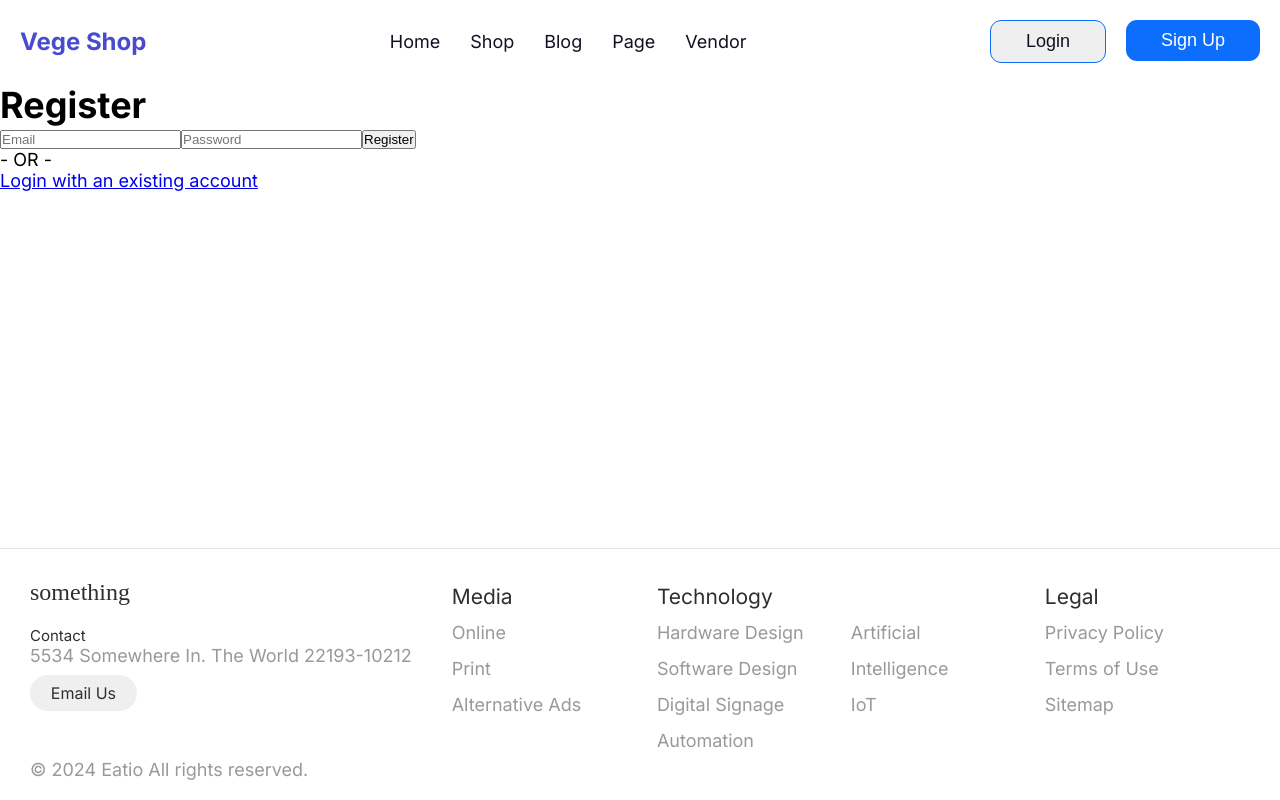
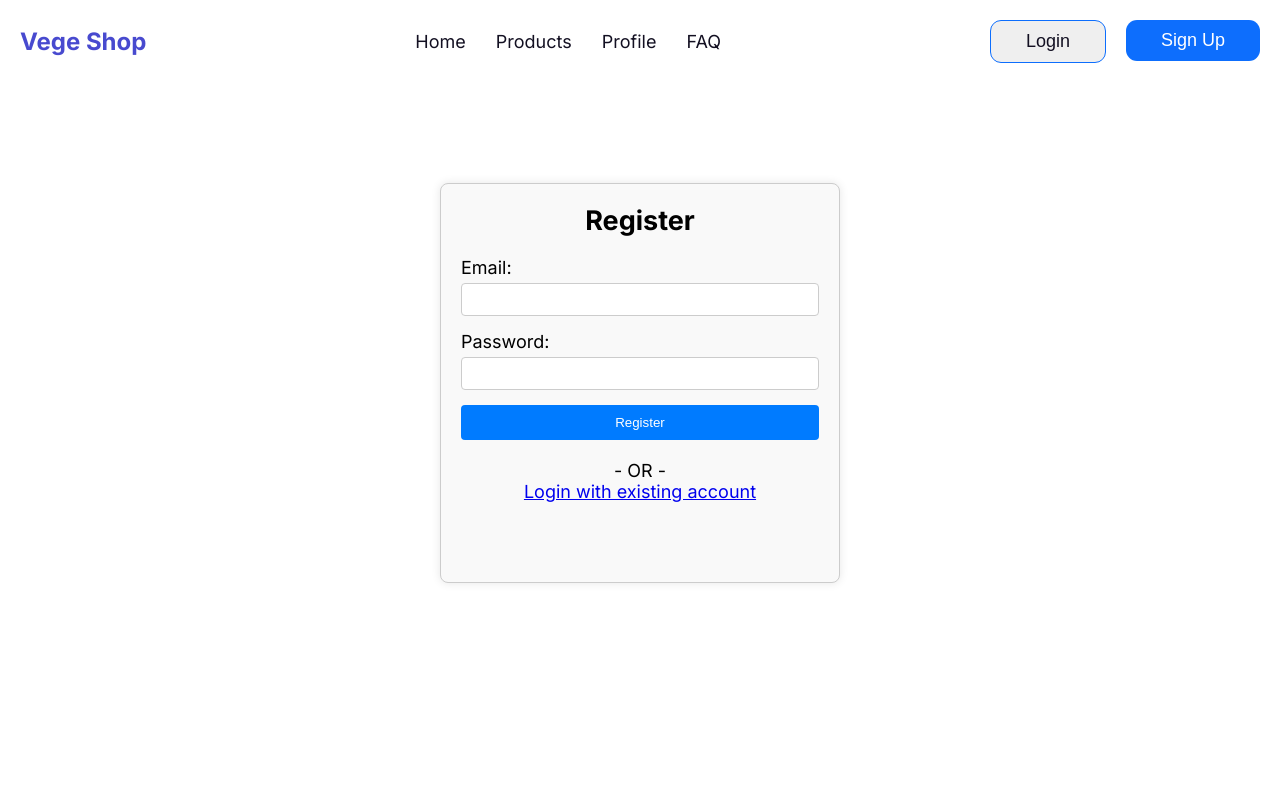
Before and after one commit to Peterr181/eatio-e-commerce-shop, a Next.js app: page /register in a window 1280 px wide. Shown: the top 800 px of the page. Built offline with nearby package versions, Linux system fonts and the light colour scheme; no server answers.

Commit message:
small layout fixes

```diff
--- a/package.json
+++ b/package.json
@@ -10,6 +10,7 @@
   },
   "dependencies": {
     "bcrypt": "^5.1.1",
+    "mini-css-extract-plugin": "^2.8.0",
     "mongoose": "^8.0.0",
     "next": "14.1.0",
     "next-auth": "^4.24.5",
--- a/src/app/(auth)/login/page.tsx
+++ b/src/app/(auth)/login/page.tsx
@@ -3,7 +3,7 @@ import React, { useEffect, useState } from "react";
 import Link from "next/link";
 import { signIn, useSession } from "next-auth/react";
 import { useRouter } from "next/navigation";
-import styles from "./Login.module.scss";
+import styles from "./login.module.scss";
 
 const Login: React.FC = () => {
   const router = useRouter();
@@ -16,6 +16,7 @@ const Login: React.FC = () => {
       router.replace("/");
     }
   }, [sessionStatus, router]);
+  console.log("chuj");
 
   const isValidEmail = (email: string) => {
     const emailRegex = /^[A-Z0-9._%+-]+@[A-Z0-9.-]+\.[A-Z]{2,}$/i;
--- a/src/app/(auth)/register/page.tsx
+++ b/src/app/(auth)/register/page.tsx
@@ -3,6 +3,7 @@ import React, { useEffect, useState } from "react";
 import Link from "next/link";
 import { useRouter } from "next/navigation";
 import { useSession } from "next-auth/react";
+import styles from "./register.module.scss";
 
 const Register = () => {
   const [error, setError] = useState("");
@@ -63,42 +64,32 @@ const Register = () => {
   }
 
   return (
-    sessionStatus !== "authenticated" && (
-      <div className="flex min-h-screen flex-col items-center justify-between p-24">
-        <div className="bg-[#212121] p-8 rounded shadow-md w-96">
-          <h1 className="text-4xl text-center font-semibold mb-8">Register</h1>
-          <form onSubmit={handleSubmit}>
-            <input
-              type="text"
-              className="w-full border border-gray-300 text-black rounded px-3 py-2 mb-4 focus:outline-none focus:border-blue-400 focus:text-black"
-              placeholder="Email"
-              required
-            />
-            <input
-              type="password"
-              className="w-full border border-gray-300 text-black rounded px-3 py-2 mb-4 focus:outline-none focus:border-blue-400 focus:text-black"
-              placeholder="Password"
-              required
-            />
-            <button
-              type="submit"
-              className="w-full bg-blue-500 text-white py-2 rounded hover:bg-blue-600"
-            >
-              {" "}
-              Register
-            </button>
-            <p className="text-red-600 text-[16px] mb-4">{error && error}</p>
-          </form>
-          <div className="text-center text-gray-500 mt-4">- OR -</div>
-          <Link
-            className="block text-center text-blue-500 hover:underline mt-2"
-            href="/login"
-          >
-            Login with an existing account
+    <div className={styles["register-container"]}>
+      <div className={styles["register-box"]}>
+        <h2>Register</h2>
+        <form onSubmit={handleSubmit}>
+          <div className={styles["form-group"]}>
+            <label htmlFor="email">Email:</label>
+            <input type="email" id="email" name="email" />
+          </div>
+          <div className={styles["form-group"]}>
+            <label htmlFor="password">Password:</label>
+            <input type="password" id="password" name="password" />
+          </div>
+
+          <button className={styles.registerButton} type="submit">
+            Register
+          </button>
+        </form>
+        {error && <p className={styles.error}>{error}</p>}
+        <div className={styles.additionalLogin}>
+          <p>- OR -</p>
+          <Link href="/login">
+            <p>Login with existing account</p>
           </Link>
         </div>
       </div>
-    )
+    </div>
   );
 };
 
--- a/src/app/(auth)/register/register.module.scss
+++ b/src/app/(auth)/register/register.module.scss
@@ -7,7 +7,7 @@
 
 .register-box {
   width: 400px;
-  height: 500px;
+  height: 400px;
   padding: 20px;
   border: 1px solid #ccc;
   border-radius: 8px;
--- a/src/app/page.tsx
+++ b/src/app/page.tsx
@@ -17,7 +17,7 @@ export default function Home() {
       <MaxWidthWrapper>
         <Hero />
         <Categories />
-        <div className={styles.shopNowCards}>
+        {/* <div className={styles.shopNowCards}>
           <ShopNow
             imageUrl={firstinfo.src}
             itemHeader="Fresh Fruit"
@@ -30,7 +30,7 @@ export default function Home() {
             itemDesc="Fresh Summer With Just $200.99"
             textColor="black"
           />
-        </div>
+        </div> */}
         <Featured />
       </MaxWidthWrapper>
       <TimeOffer />
--- a/src/components/Categories/Categories.module.scss
+++ b/src/components/Categories/Categories.module.scss
@@ -40,7 +40,8 @@
 
   &__items {
     margin-top: 40px;
-    display: flex;
+    display: grid;
+    grid-template-columns: 1fr 1fr 1fr 1fr;
     justify-content: center;
     gap: 30px;
   }
@@ -59,7 +60,7 @@
 
   transition: 0.3s all;
 
-  color: #6a6e8b;
+  font-weight: 500;
   font-size: 20px;
   cursor: pointer;
 }
--- a/src/components/Navbar/Navbar.tsx
+++ b/src/components/Navbar/Navbar.tsx
@@ -16,10 +16,9 @@ const Navbar = () => {
         <div>
           <ul className={styles.navbar__elements}>
             <li>Home</li>
-            <li>Shop</li>
-            <li>Blog</li>
-            <li>Page</li>
-            <li>Vendor</li>
+            <li>Products</li>
+            <li>Profile</li>
+            <li>FAQ</li>
           </ul>
         </div>
         <div className={styles.navbar__buttons}>
```
Also changed, not shown: src/app/api/auth/[...nextauth]/route.ts (+22 -22 lines), src/components/Categories/Categories.tsx (+6 -6 lines), 1 other file (tests, documents, lock files or other folders).
